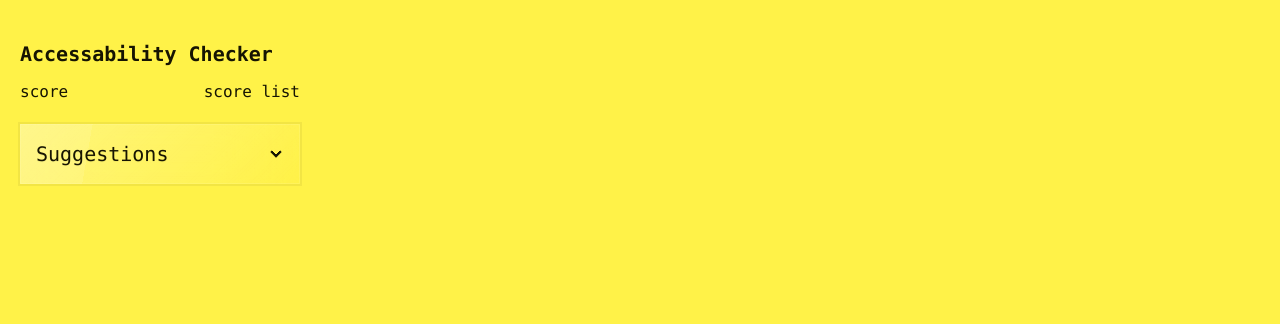
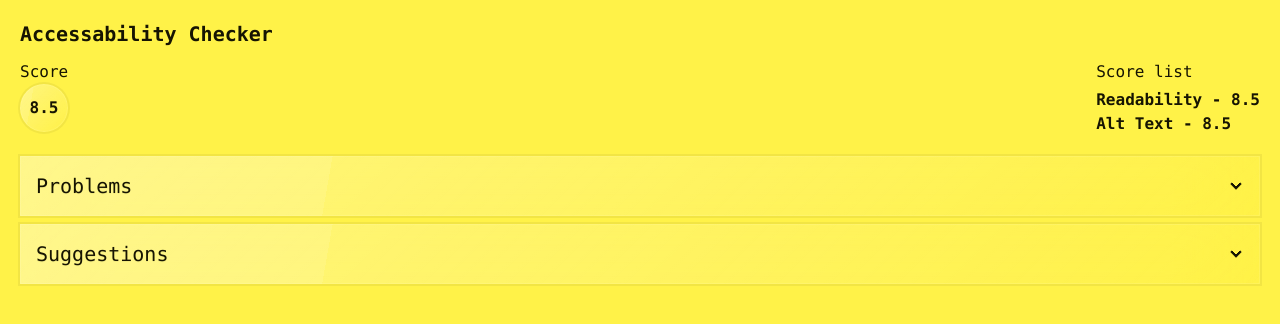
Before and after one commit to AMarinic92/4560-IA, a React (Vite) app in the folder frontend/: page / in a window 1280 px wide. Shown: the top 324 px of the page. Built offline with nearby package versions, Linux system fonts and the light colour scheme.

Commit message:
added new text

```diff
--- a/frontend/src/App.tsx
+++ b/frontend/src/App.tsx
@@ -1,13 +1,15 @@
 import Header from "./components/header"
+import Problems from "./components/problems"
 import Suggestions from "./components/suggestions"
 
 
 function App() {
 
   return (
-   <div className="container h-96 w-80  px-5 py-10">
+   <div className="container h-96 w-full  px-5 py-5">
     <Header />
     <div className="flex flex-col mt-5 ">
+      <Problems />
       <Suggestions />
 
 
--- a/frontend/src/components/header.tsx
+++ b/frontend/src/components/header.tsx
@@ -1,13 +1,22 @@
-const Header =()=>{
-    return(
+const Header = () => {
+    return (
         <div className="flex flex-col">
             <h1 className="mb-3 text-xl font-bold">Accessability Checker</h1>
             <div className="flex flex-row justify-between">
-                <div>
-                    score
+                <div className="">
+                    <div>Score</div>
+                    <div className="flex justify-center items-center glass rounded-full w-12 h-12  ">
+                        <p className="font-bold">8.5</p>
+                    </div>
                 </div>
                 <div>
-                    score list
+                    <div className="mb-1"> Score list</div>
+
+                        <p className="font-bold">Readability - 8.5</p>
+                        <p className="font-bold">Alt Text - 8.5</p>
+
+
+
                 </div>
 
             </div>
--- /dev/null
+++ b/frontend/src/components/problems.tsx
@@ -0,0 +1,15 @@
+const Problems = () => {
+    return (
+        <div tabIndex={0} className="collapse collapse-arrow border border-base-300 glass mb-2">
+              <input type="checkbox" />
+            <div className="collapse-title text-xl font-medium">
+                Problems
+            </div>
+            <div className="collapse-content">
+                <p> attribute is necessary to make the div focusable</p>
+            </div>
+        </div>
+    )
+}
+
+export default Problems;
```
Also changed, not shown: frontend/manifest.json.
